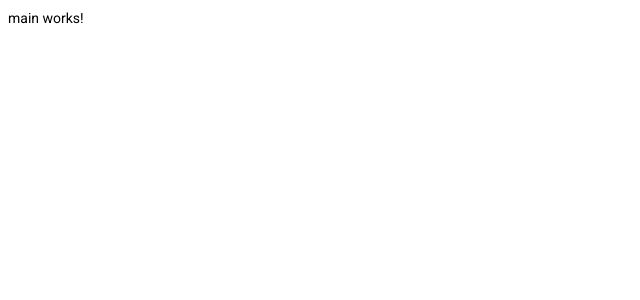
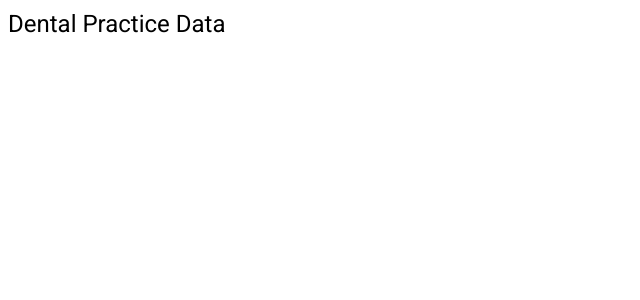
Before and after one commit to tgoawa/DentalCodes, an Angular app: page / in a window 1280 px wide. Shown: the top 300 px of the page, without its empty margins (0-640 px from the left). Built offline with nearby package versions, Linux system fonts and the light colour scheme.

Commit message:
Add title to main component

```diff
--- a/src/app/main/main.component.html
+++ b/src/app/main/main.component.html
@@ -1,3 +1,3 @@
-<p>
-  main works!
-</p>
+<div>
+  <h1>Dental Practice Data</h1>
+</div>
```
